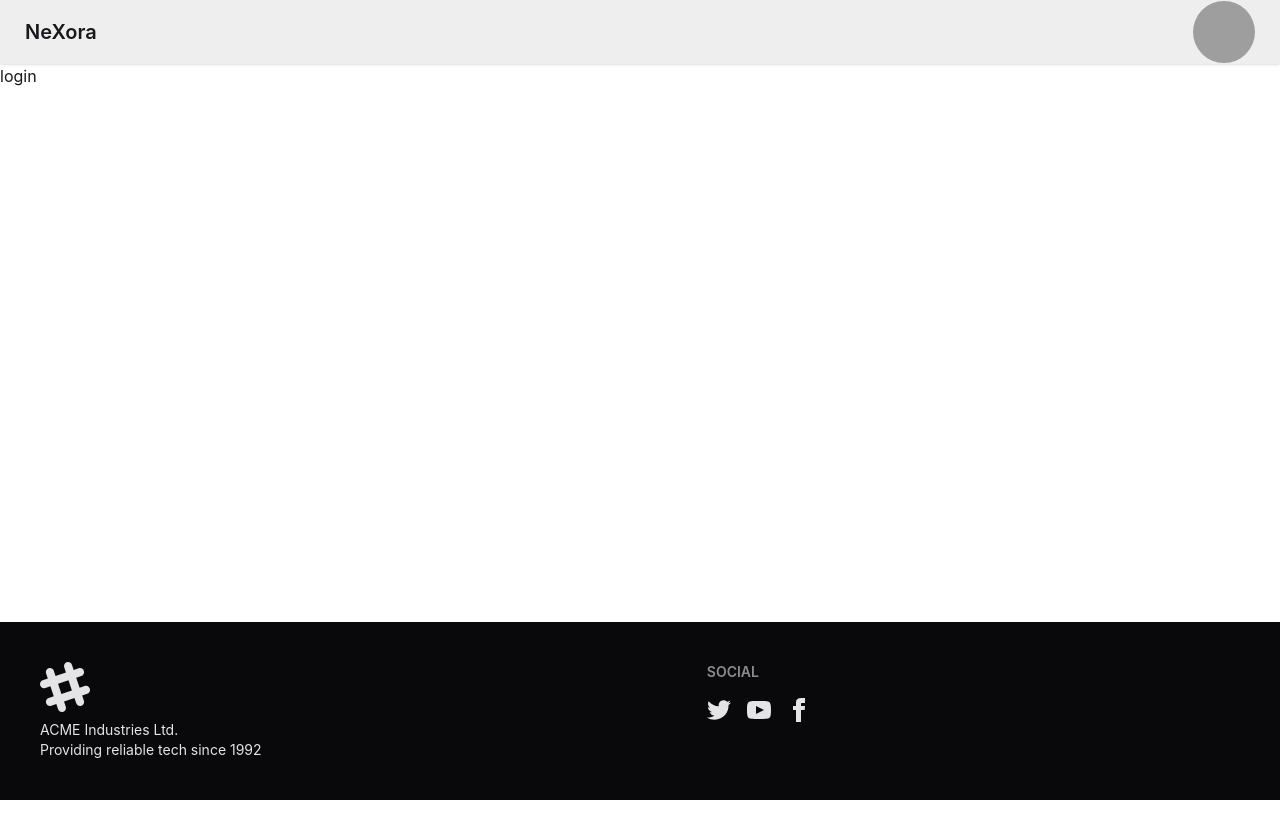
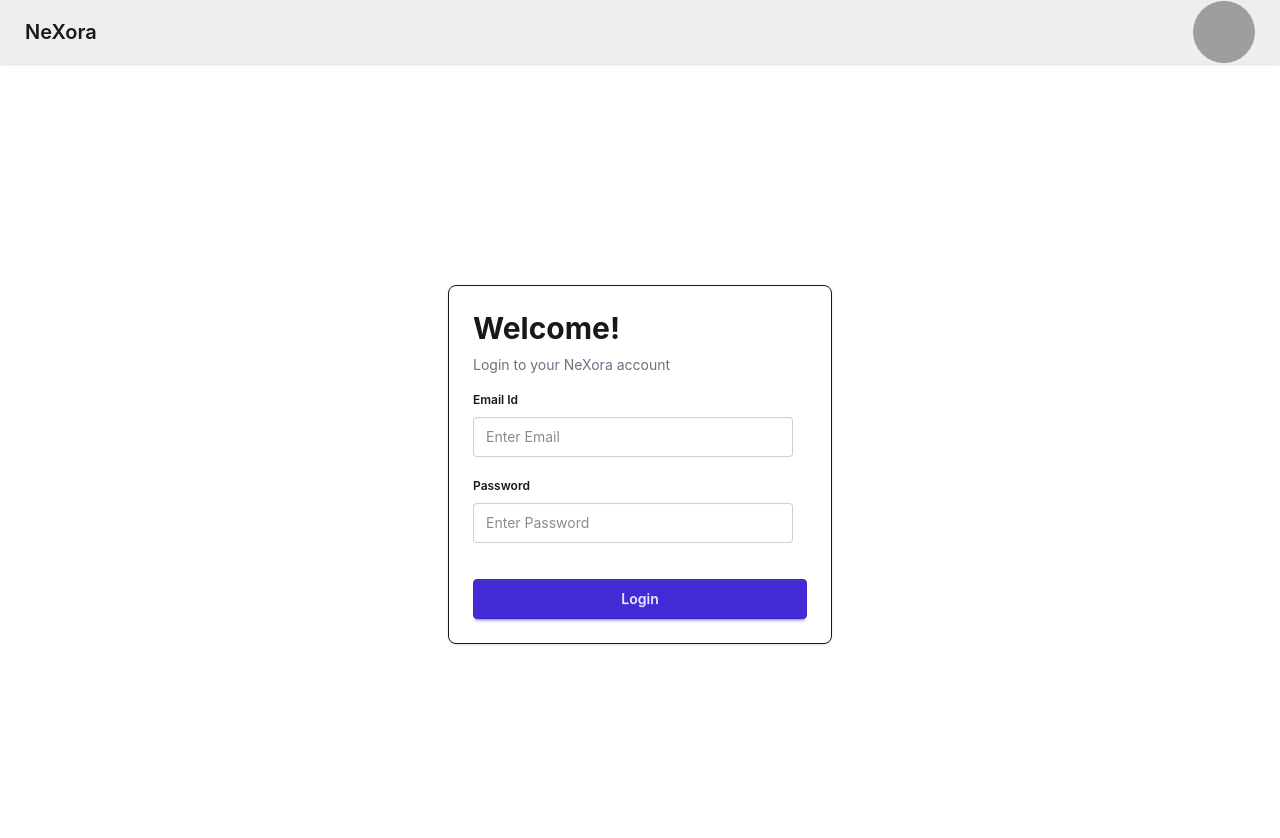
Before and after one commit to 143sumit05/NeXora-frontend, a React (Vite) app: page /login in a window 1280 px wide. Shown: the top 838 px of the page. Before the commit the page ends 800 px from the top, so only its background shows below. Built offline with nearby package versions, Linux system fonts and the light colour scheme; grey boxes are pictures that could not be loaded.

Commit message:
Built Login page

```diff
--- a/package.json
+++ b/package.json
@@ -11,6 +11,7 @@
   },
   "dependencies": {
     "@tailwindcss/vite": "^4.3.4",
+    "axios": "^1.21.0",
     "daisyui": "^5.7.50",
     "react": "^19.3.1",
     "react-dom": "^19.3.1",
--- a/src/components/Body.jsx
+++ b/src/components/Body.jsx
@@ -7,7 +7,7 @@ const Body = () => {
     <>
     <Navbar/>
     <Outlet/>
-    <Footer/>
+
     </>
   )
 }
--- a/src/components/footer.jsx
+++ b/src/components/footer.jsx
@@ -2,7 +2,7 @@ import React from 'react'
 
 const footer = () => {
   return (
-    <footer className="footer sm:footer-horizontal bg-neutral text-neutral-content p-10 fixed bottom-0">
+    <footer className="footer sm:footer-horizontal bg-neutral text-neutral-content p-10 fixed bottom-0 py-2">
   <aside>
     <svg
       width="50"
--- a/src/pages/login.jsx
+++ b/src/pages/login.jsx
@@ -1,8 +1,44 @@
-import React from 'react'
+import {useState} from 'react'
+import axiosClient from '../utils/axios';
+
+
 
 const login = () => {
+  const [emailId, setemailId] = useState("");
+  const [password, setPassword] = useState("");
+  const handleLogin = async() => {
+    try{
+      const res = await axiosClient.post("/login",{
+        emailId,
+        password,
+      })
+      console.log(res.data);
+
+    }
+catch(err) {
+    console.log("Login Error:", err.response?.data);
+}
+  }
   return (
-    <div>login</div>
+    <div className='flex justify-center items-center min-h-screen'>
+<div className="border card w-96 bg-base-100 shadow-sm">
+  <div className="card-body">
+    <h2 className='text-3xl font-bold'>Welcome!</h2>
+    <p className='text-gray-500'>Login to your NeXora account</p>
+    <fieldset className="fieldset">
+  <legend className="fieldset-legend">Email Id</legend>
+  <input type="email" className="input" placeholder="Enter Email" value = {emailId} onChange={(e) => setemailId(e.target.value)} />
+</fieldset>
+    <fieldset className="fieldset">
+  <legend className="fieldset-legend">Password</legend>
+  <input type="password" className="input" placeholder="Enter Password" value = {password} onChange={(e) => setPassword(e.target.value)} />
+</fieldset>
+    <div className="mt-6">
+      <button className="btn btn-primary btn-block" onClick={handleLogin} >Login</button>
+    </div>
+  </div>
+</div>
+</div>
   )
 }
 
--- /dev/null
+++ b/src/utils/axios.js
@@ -0,0 +1,8 @@
+import axios from "axios";
+
+const axiosClient = axios.create({
+    baseURL: "http://localhost:3000",
+    withCredentials: true
+});
+
+export default axiosClient;
```
Also changed, not shown: 1 other file (tests, documents, lock files or other folders).
